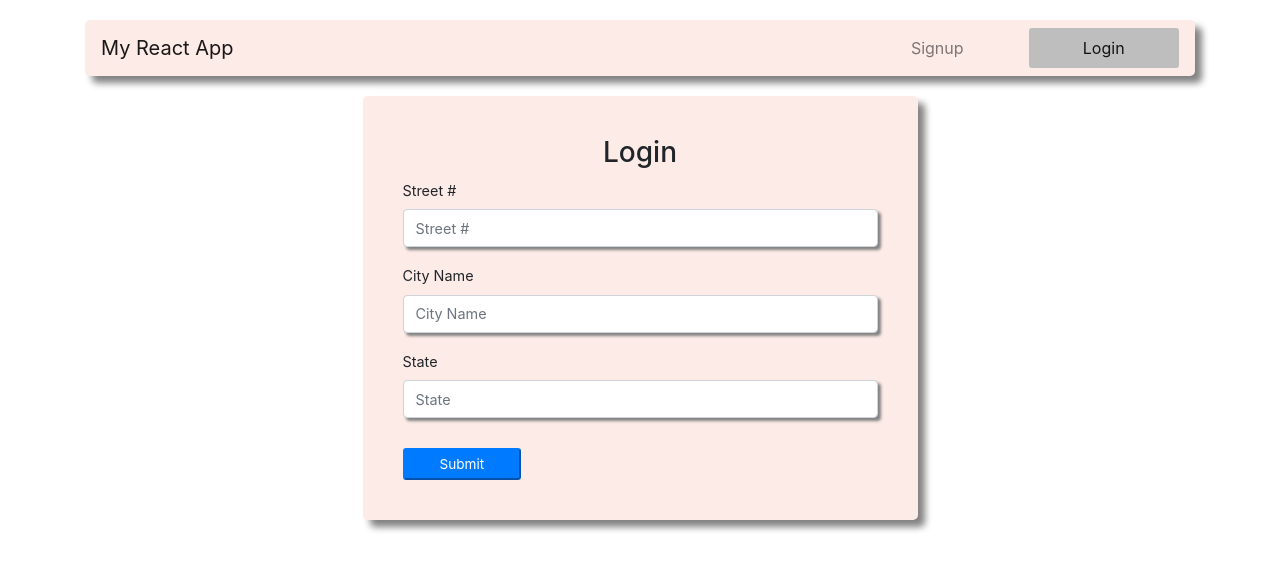
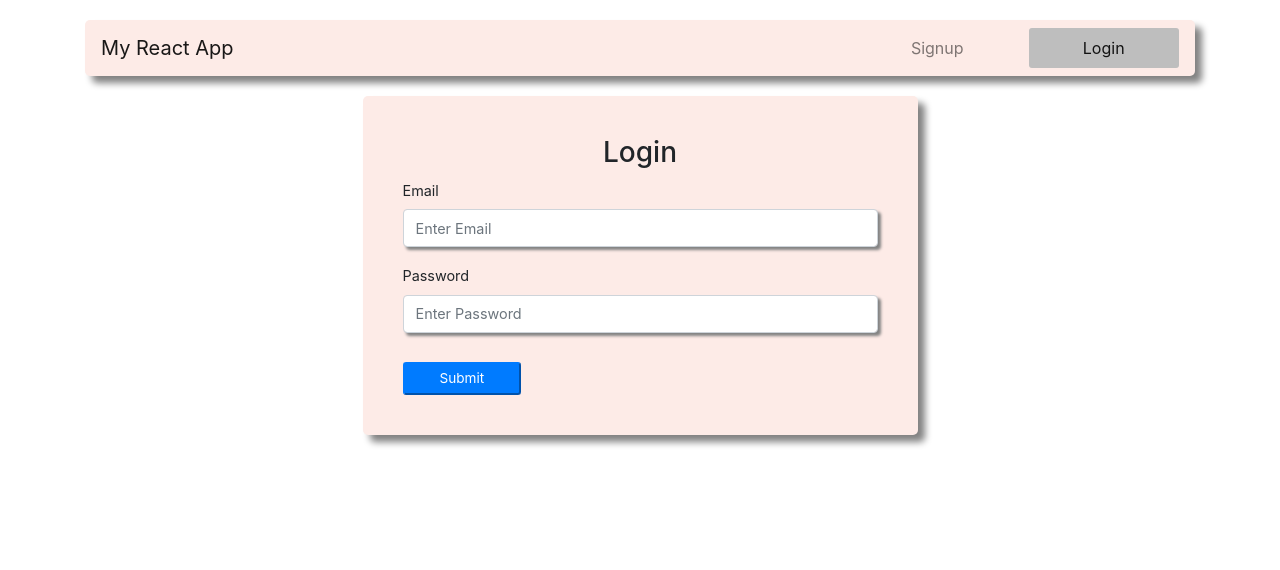
Before and after one commit to LeoEspinoza12/react_project_07, a React (Create React App) app: page /login in a window 1280 px wide. Shown: the top 570 px of the page. Built offline with nearby package versions, Linux system fonts and the light colour scheme.

Commit message:
completed the redux routing

```diff
--- a/src/components/Sections/Navbar/Navbar.js
+++ b/src/components/Sections/Navbar/Navbar.js
@@ -3,7 +3,7 @@ import {NavLink} from 'react-router-dom'
 import './Navbar.css'
 import Fragment from '../../../UI/Fragment'
 import {connect} from 'react-redux'
-import * as actions from '../../../store/actions/index'
+// import * as actions from '../../../store/actions/index'
 
 class Navbar extends Component {
 
@@ -43,7 +43,6 @@ class Navbar extends Component {
                 </Fragment>
       }
 
-
     return (
       <Fragment>
 
@@ -72,10 +71,6 @@ const mapStateToProps = (state, ownProps) => {
   }
 }
 
-const mapDispatchToProps = (dispatch, ownProps) => {
-  return {
-      auth: (text) => { dispatch(actions.auth(text)) }
-  }
-}
 
-export default connect(mapStateToProps, mapDispatchToProps)(Navbar)
+
+export default connect(mapStateToProps)(Navbar)
--- a/src/components/Signup/Login/Login.js
+++ b/src/components/Signup/Login/Login.js
@@ -1,48 +1,86 @@
 
-
-import React from 'react'
+import React, {Component} from 'react'
 import Fragment from '../../../UI/Fragment'
-import {Link} from 'react-router-dom'
+import {connect} from 'react-redux'
+import {Redirect} from 'react-router-dom'
+import * as actions from '../../../store/actions/index'
 import './Login.css'
 
-const Login = (props) => {
+class Login extends Component{
 
+  state ={
+    email: '',
+    password: ''
+  }
+
+login = (e) => {
+  e.preventDefault()
+  this.props.signUp(this.state.email, this.state.password)
+}
+
+change=(e, name)=>{
+  this.setState({[e.target.name] : e.target.value})
+}
+
+render(){
+  let message, error = null
+  if(this.props.isSignedUp){
+    message = <div className = "alert alert-success" role = "alert">
+                You have just signed-up. You can now log in.
+              </div>
+  }
+  if (this.props.token) {
+    return <Redirect to='/lessons' />
+  }
+
+  if (this.props.error) {
+    error = <div className = "alert alert-danger" role = "alert">{this.props.error}</div>
+  }
 
   return (
     <Fragment>
-
       <div className='container Login'>
-        <form action="">
+        {error}
+        {message}
+        <form onSubmit={(e)=>this.login(e)}>
         <h3>Login</h3>
         <div className="form-group">
-          <label>Street #</label>
+          <label>Email</label>
           <input
             type="text"
             className="form-control"
-            placeholder="Street #" />
+            name='email'
+            placeholder="Enter Email"
+            value={this.state.email}
+            onChange={(e)=>this.change(e, 'email')} />
         </div>
         <div className="form-group">
-          <label>City Name</label>
+          <label>Password</label>
           <input
-            type="text"
+            type="password"
             className="form-control"
-            placeholder="City Name" />
+            name='password'
+            placeholder="Enter Password"
+            value={this.state.password}
+            onChange={(e)=>this.change(e, 'password')} />
         </div>
-        <div className="form-group">
-          <label>State</label>
-          <input
-            type="text"
-            className="form-control"
-            placeholder="State" />
-        </div>
-        <Link to='/'>
-          <button type="submit" className="btn-sm btn-primary">Submit</button>
-        </Link>
+          <button className="btn-sm btn-primary">Submit</button>
         </form>
       </div>
     </Fragment>
   )
+  }
 }
 
+const mapStateToProps = (state, ownProps) => {
+  return {
+    isSignedUp: state.auth.isSignedUp,
+    token: state.auth.authToken,
+    error: state.auth.error
+  }
+}
 
-export default Login
+const mapDispatchToProps = (dispatch, ownProps) => {
+  return { signUp: (email, password) => {dispatch(actions.login(email, password)) }}
+}
+export default connect(mapStateToProps, mapDispatchToProps)(Login)
--- a/src/components/Signup/Signin/Signin.js
+++ b/src/components/Signup/Signin/Signin.js
@@ -89,7 +89,9 @@ changeHandler = (e, input) =>{
 
 render(){
 
-
+  if(this.props.isSignedUp){
+    return <Redirect to='/login'/>
+  }
 
   let formInput = [];
   let btnvalues = []
@@ -124,9 +126,18 @@ render(){
     </form>
   )
 
+  let message = null
+  if(this.props.error){
+    message = <div className="alert alert-danger" role="alert">
+                {this.props.error}
+              </div>
+
+  }
+
   return (
     <Fragment>
       <div className='container Signin'>
+        {message}
         <h3>Signup</h3>
         {form}
 
@@ -139,13 +150,14 @@ render(){
 
 const mapStateToProps = (state, ownProps) => {
   return {
-    token: state.auth.authToken
+    isSignedUp: state.auth.isSignedUp,
+    error: state.auth.error
   }
 }
 
 const mapDispatchToProps = (dispatch, ownProps) => {
   return {
-    auth: (data) => {  dispatch(actions.auth(data)) }
+    authSignUp: (data, signup) => {  dispatch(actions.authSignUp(data, signup)) }
   }
 }
 export default connect(mapStateToProps, mapDispatchToProps)(Signup)
--- a/src/store/actions/actions.js
+++ b/src/store/actions/actions.js
@@ -7,3 +7,4 @@ export const AUTH_SUCCESS = 'AUTH_SUCCESS'
 export const AUTH_SIGNEDUP = 'AUTH_SIGNEDUP'
 export const AUTH_LOGOUT = 'AUTH_LOGOUT'
 export const AUTH_FAIL = 'AUTH_FAIL'
+export const AUTH_LOGIN = 'AUTH_LOGIN'
--- a/src/store/actions/auth.js
+++ b/src/store/actions/auth.js
@@ -26,18 +26,27 @@ export const logout = (idToken, localId) => {
   return { type: actionType.AUTH_LOGOUT }
 }
 
+export const signupSuccess = () => {
+  return {
+    type: actionType.AUTH_SIGNEDUP,
+    isSignedUp: true
+  }
+}
 
-export const authSignup = (data, singin) => {
+export const authSignUp = (data, signup) => {
   return dispatch => {
     const url = 'https://www.googleapis.com/identitytoolkit/v3/relyingparty/signupNewUser?key=AIzaSyAkt1hAjv4eRGPWLydx32VG41FFdddzbzQ'
 
     axios.post(url, data)
     .then(res => {
-      const expirationDate = new Date(new Date().getTime() + res.data.expiresIn * 100)
-      localStorage.setItem('token', res.data.idToken);
-        localStorage.setItem('expirationDate', expirationDate)
-          localStorage.setItem('userId', res.data.localId)
-            dispatch(authSuccess(res.data.idToken, res.data.localId))
+      if(res.status === 200){
+        dispatch(signupSuccess())
+      }
+      // const expirationDate = new Date(new Date().getTime() + res.data.expiresIn * 100)
+      // localStorage.setItem('token', res.data.idToken);
+      //   localStorage.setItem('expirationDate', expirationDate)
+      //     localStorage.setItem('userId', res.data.localId)
+            // dispatch(authSuccess(res.data.idToken, res.data.localId))
     })
     .catch(error => {
       dispatch(authFail(error.response.data))
@@ -45,3 +54,31 @@ export const authSignup = (data, singin) => {
     return true
   }
 }
+
+
+export const login =(email, password)=>{
+   return dispatch => {
+    const url = 'https://www.googleapis.com/identitytoolkit/v3/relyingparty/verifyPassword?key=AIzaSyAkt1hAjv4eRGPWLydx32VG41FFdddzbzQ'
+
+    const userdata = {
+      email: email,
+      password: password
+    }
+
+    axios.post(url, userdata)
+    .then(res => {
+      console.log(res.data)
+      if(res.status === 200){
+        const expirationDate = new Date(new Date().getTime() + res.data.expiresIn * 100)
+        localStorage.setItem('token', res.data.idToken);
+        localStorage.setItem('expirationDate', expirationDate)
+        localStorage.setItem('userId', res.data.localId)
+      }
+      dispatch(authSuccess(res.data.idToken, res.data.localId))
+    })
+    .catch(error => {
+      dispatch(authFail(error.response.data))
+    })
+    return true
+  }
+}
--- a/src/store/actions/index.js
+++ b/src/store/actions/index.js
@@ -7,6 +7,7 @@ export {
 } from './lists'
 
 export {
-  authSignup,
+  authSignUp,
+  login,
   logout
 } from './auth'
--- a/src/store/reducers/auth.js
+++ b/src/store/reducers/auth.js
@@ -5,6 +5,7 @@ import {updateObject} from '../../UI/Utils'
 const initialState = {
   authToken: false,
   userId: false,
+  error: false,
   isSignedUp: false
 }
 
@@ -15,21 +16,32 @@ const authLoggedIn = (state, token, userId) => {
 }
 const authSignedUp = (state, isSignedUp) => {
   return updateObject(state, {
-    isSignedup: isSignedUp,
+    isSignedUp: isSignedUp,
   });
 }
 const authLogout = (state) => {
   return updateObject(state, {
     authToken: null,
-    userId: null
+    userId: null,
+    isSignedUp: false,
+    error: false
+
   });
 }
+
+const authfail = (state, error) => {
+  return updateObject(state, {
+    error: error.error.message
+  });
+}
+
 
 const authorization = (state = initialState, action) => {
   switch (action.type) {
     case actionType.AUTH_SIGNEDUP: return authSignedUp(state, action.isSignedUp)
     case actionType.AUTH_SUCCESS: return authLoggedIn(state, action.token, action.userId)
     case actionType.AUTH_LOGOUT: return authLogout(state)
+    case actionType.AUTH_FAIL: return authfail(state, action.err)
     default:
       return state
   }
```
